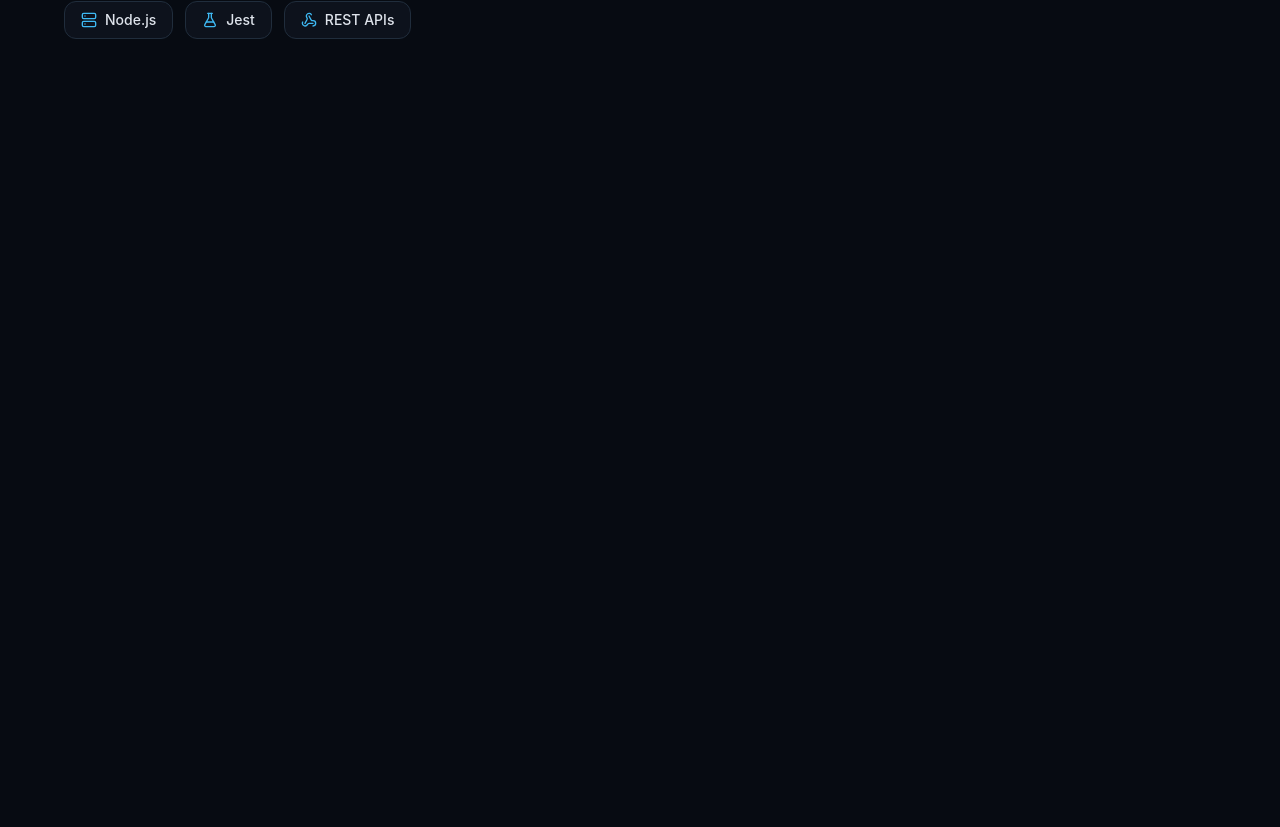
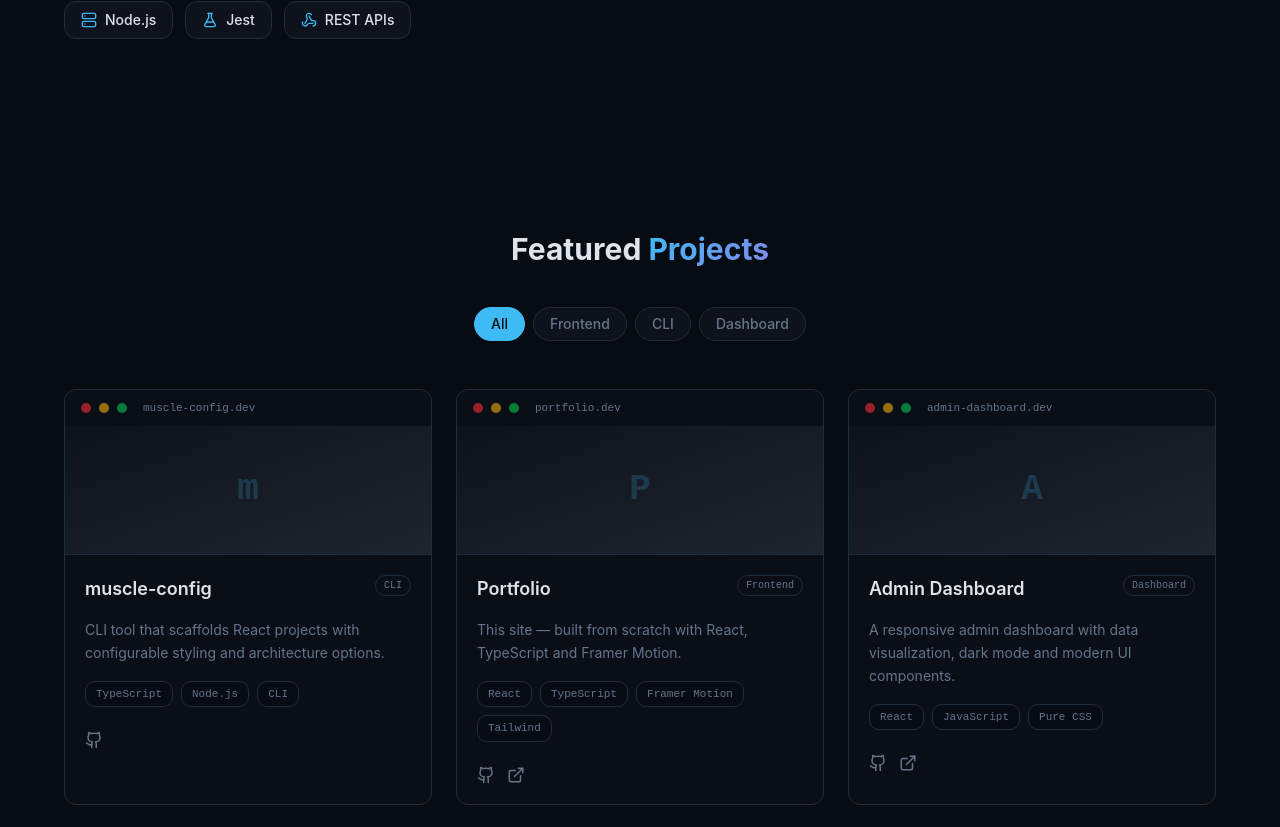
Before and after one commit to Cat-Div7/Portfollio, a React (Vite) app: page / in a window 1280 px wide. Shown: the part 1970-2797 px from the top of the page. Before the commit the page ends 2105 px from the top, so only its background shows below. Built offline with nearby package versions, Linux system fonts and the light colour scheme.

Commit message:
feat: add Projects section with category filtering and AnimatePresence

```diff
--- a/src/App.tsx
+++ b/src/App.tsx
@@ -2,6 +2,7 @@ import About from "./components/About";
 import CustomCursor from "./components/CustomCursor";
 import Hero from "./components/Hero";
 import Navbar from "./components/Navbar";
+import Projects from "./components/Projects";
 import ScrollProgress from "./components/ScrollProgress";
 import ScrollToTop from "./components/ScrollToTop";
 import Skills from "./components/Skills";
@@ -16,6 +17,7 @@ function App() {
         <Hero />
         <About />
         <Skills />
+        <Projects />
       </main>
       <ScrollToTop />
     </>
--- /dev/null
+++ b/src/components/Projects.tsx
@@ -0,0 +1,159 @@
+import { useState } from "react";
+import { motion, AnimatePresence } from "framer-motion";
+import {
+  fadeInUp,
+  staggerContainer,
+  staggerItem,
+  cardHover,
+} from "@/lib/animations";
+import { projects, filterCategories } from "@/data";
+import { Github, ExternalLink } from "lucide-react";
+import type { ProjectCategory } from "@/types";
+
+export default function Projects() {
+  const [active, setActive] = useState<ProjectCategory>("All");
+
+  const filtered =
+    active === "All" ? projects : projects.filter((p) => p.category === active);
+
+  return (
+    <section id="projects" className="px-6 py-24">
+      <div className="mx-auto max-w-6xl">
+        <motion.h2
+          variants={fadeInUp}
+          initial="hidden"
+          whileInView="visible"
+          viewport={{ once: true }}
+          className="mb-10 text-center text-3xl font-bold"
+        >
+          Featured <span className="text-gradient">Projects</span>
+        </motion.h2>
+
+        {/* Filter bar */}
+        <motion.div
+          variants={fadeInUp}
+          initial="hidden"
+          whileInView="visible"
+          viewport={{ once: true }}
+          className="mb-12 flex flex-wrap justify-center gap-2"
+        >
+          {filterCategories.map((cat) => {
+            const isActive = active === cat;
+            return (
+              <motion.button
+                key={cat}
+                onClick={() => setActive(cat)}
+                whileHover={{ scale: 1.05 }}
+                whileTap={{ scale: 0.95 }}
+                className={`cursor-pointer rounded-full border px-4 py-1.5 text-sm font-medium transition-colors ${
+                  isActive
+                    ? "bg-primary text-primary-foreground border-primary"
+                    : "bg-card text-muted-foreground border-border hover:border-primary/50 hover:text-foreground"
+                }`}
+              >
+                {cat}
+                {isActive && (
+                  <motion.span layoutId="filter-active" className="sr-only" />
+                )}
+              </motion.button>
+            );
+          })}
+        </motion.div>
+
+        {/* Project grid */}
+        <motion.div
+          variants={staggerContainer}
+          initial="hidden"
+          whileInView="visible"
+          viewport={{ once: true }}
+          className="grid gap-6 md:grid-cols-2 lg:grid-cols-3"
+        >
+          <AnimatePresence mode="popLayout">
+            {filtered.map((project) => (
+              <motion.article
+                key={project.id}
+                variants={staggerItem}
+                whileHover={cardHover}
+                layout
+                initial={{ opacity: 0, scale: 0.9 }}
+                animate={{ opacity: 1, scale: 1 }}
+                exit={{ opacity: 0, scale: 0.9 }}
+                transition={{ duration: 0.25 }}
+                className="group glass hover:border-primary/40 hover:glow-primary overflow-hidden rounded-xl transition-all duration-300"
+              >
+                {/* Browser frame */}
+                <div className="border-border border-b">
+                  <div className="flex items-center gap-2 px-4 py-2.5">
+                    <div className="h-2.5 w-2.5 rounded-full bg-red-500/60" />
+                    <div className="h-2.5 w-2.5 rounded-full bg-yellow-500/60" />
+                    <div className="h-2.5 w-2.5 rounded-full bg-green-500/60" />
+                    <span className="text-muted-foreground ml-2 font-mono text-[11px]">
+                      {project.title.toLowerCase().replace(" ", "-")}.dev
+                    </span>
+                  </div>
+                  <div className="from-card to-muted flex h-32 items-center justify-center bg-linear-to-br">
+                    <span className="text-primary/20 font-mono text-4xl font-bold">
+                      {project.title[0]}
+                    </span>
+                  </div>
+                </div>
+
+                {/* Content */}
+                <div className="space-y-4 p-5">
+                  <div className="flex items-start justify-between gap-2">
+                    <h3 className="text-lg font-semibold">{project.title}</h3>
+                    <span className="border-border text-muted-foreground shrink-0 rounded-full border px-2 py-0.5 font-mono text-[10px]">
+                      {project.category}
+                    </span>
+                  </div>
+
+                  <p className="text-muted-foreground text-sm leading-relaxed">
+                    {project.description}
+                  </p>
+
+                  <div className="flex flex-wrap gap-2">
+                    {project.techStack.map((tech) => (
+                      <span
+                        key={tech}
+                        className="border-border text-muted-foreground bg-background/50 rounded-md border px-2.5 py-1 font-mono text-[11px]"
+                      >
+                        {tech}
+                      </span>
+                    ))}
+                  </div>
+
+                  <div className="flex gap-3 pt-2">
+                    <motion.a
+                      href={project.githubUrl}
+                      target="_blank"
+                      rel="noopener noreferrer"
+                      whileHover={{ scale: 1.2 }}
+                      whileTap={{ scale: 0.9 }}
+                      className="text-muted-foreground hover:text-primary transition-colors"
+                      aria-label={`View ${project.title} on GitHub`}
+                    >
+                      <Github size={18} />
+                    </motion.a>
+                    {project.liveUrl && (
+                      <motion.a
+                        href={project.liveUrl}
+                        target="_blank"
+                        rel="noopener noreferrer"
+                        whileHover={{ scale: 1.2 }}
+                        whileTap={{ scale: 0.9 }}
+                        className="text-muted-foreground hover:text-primary transition-colors"
+                        aria-label={`Visit ${project.title} live`}
+                      >
+                        <ExternalLink size={18} />
+                      </motion.a>
+                    )}
+                  </div>
+                </div>
+              </motion.article>
+            ))}
+          </AnimatePresence>
+        </motion.div>
+      </div>
+    </section>
+  );
+}
```
